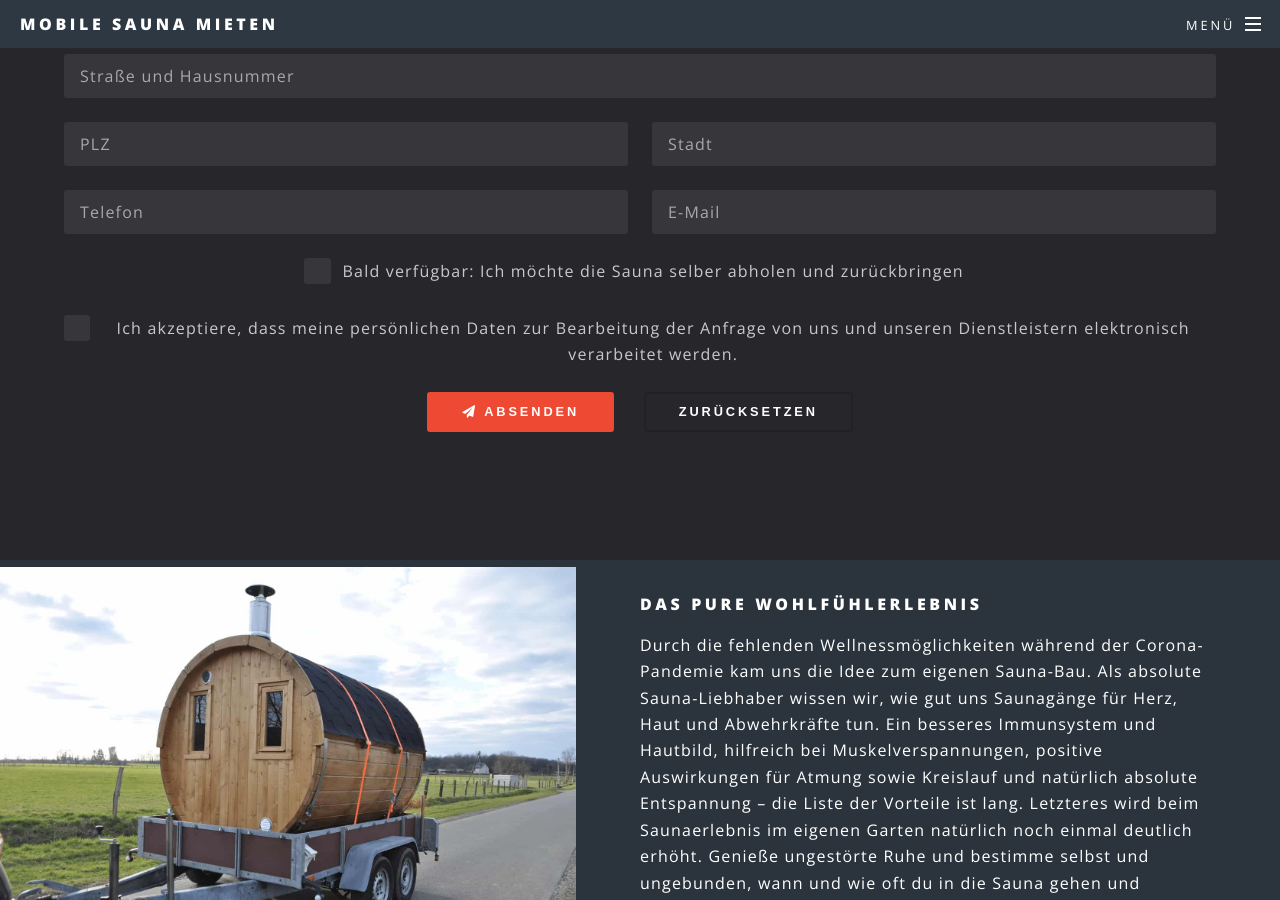
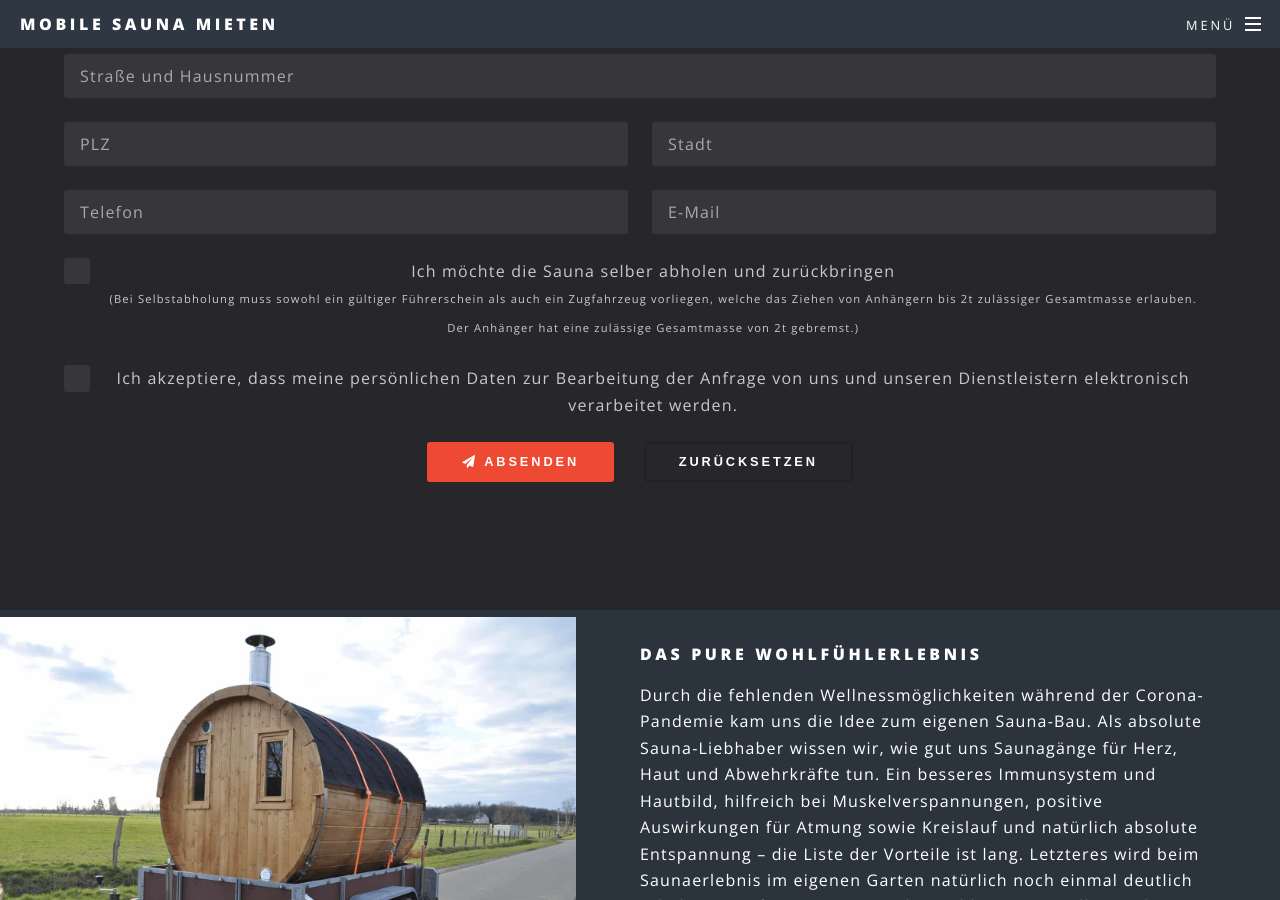
Before and after one commit to LPT-Wellness/lpt-wellness.github.io, a Jekyll site: the page built from index.html, in a window 1280 px wide and 900 px high, scrolled down 1575 px. Built offline with Jekyll 4.4.1, drawn with Linux system fonts in a browser that asks for light colours.

Commit message:
adds claimer for pickup

```diff
--- a/index.html
+++ b/index.html
@@ -74,8 +74,15 @@ layout: landing
                         <input type="email" autocomplete="email" name="email" id="email" required placeholder="E-Mail"/>
                     </div>
                     <div class="12u 12u$(small)">
-                        <input type="checkbox" id="no-delivery" name="no-delivery" disabled value="true" style="height: 30px;">
-                        <label for="no-delivery">Bald verfügbar: Ich möchte die Sauna selber abholen und zurückbringen</label>
+                        <input type="checkbox" id="no-delivery" name="no-delivery" value="true" style="height: 30px;">
+                        <label for="no-delivery">Ich möchte die Sauna selber abholen und zurückbringen
+                            <br>
+                            <small style="font-size: 70%">
+                                (Bei Selbstabholung muss sowohl ein gültiger Führerschein als auch ein Zugfahrzeug
+                                vorliegen, welche das Ziehen von Anhängern bis 2t zulässiger Gesamtmasse erlauben. Der
+                                Anhänger hat eine zulässige Gesamtmasse von 2t gebremst.)
+                            </small>
+                        </label>
                     </div>
                     <div class="12u 12u$(small)">
                         <input type="checkbox" id="dsgvo" name="dsgvo" required value="true" style="height: 30px;">
```
